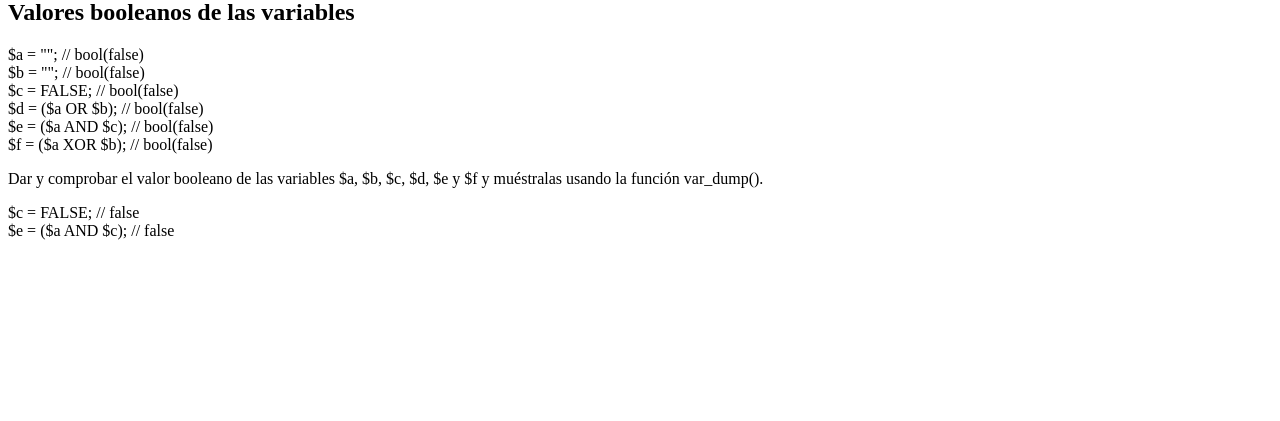
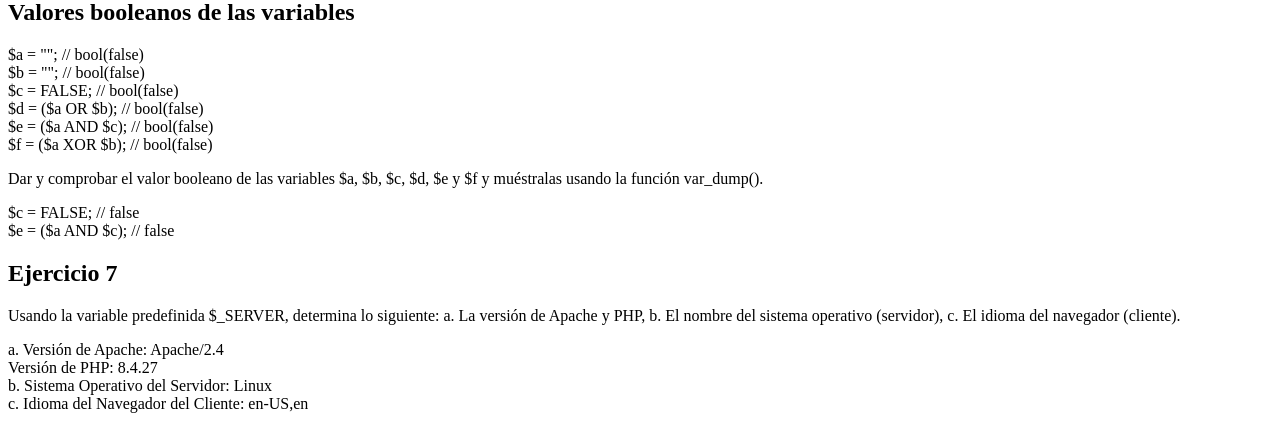
Before and after one commit to KevinGlzV/tecweb, a PHP site: page / in a window 1280 px wide. Shown: the part 1616-2037 px from the top of the page. Before the commit the page ends 1856 px from the top, so only its background shows below. Run offline with PHP 8.4, Linux system fonts and the light colour scheme.

Commit message:
COMMIT 7 - Practica 3 - Ejercicio 7

```diff
--- a/practicas/p03/index.php
+++ b/practicas/p03/index.php
@@ -210,6 +210,30 @@ echo $e_str;
 echo "</p>";
 ?>
 
+<h2>Ejercicio 7</h2>
+<p>Usando la variable predefinida $_SERVER, determina lo siguiente:
+a. La versión de Apache y PHP,
+b. El nombre del sistema operativo (servidor),
+c. El idioma del navegador (cliente).</p>
+
+<?php
+// a. La versión de Apache y PHP
+$apacheVersion = $_SERVER['SERVER_SOFTWARE'];
+$phpVersion = phpversion();
+
+echo "a. Versión de Apache: $apacheVersion<br>";
+echo "   Versión de PHP: $phpVersion<br>";
+
+// b. El nombre del sistema operativo (servidor)
+$serverOS = php_uname('s');
+
+echo "b. Sistema Operativo del Servidor: $serverOS<br>";
+
+// c. El idioma del navegador (cliente)
+$clientLanguage = $_SERVER['HTTP_ACCEPT_LANGUAGE'];
+
+echo "c. Idioma del Navegador del Cliente: $clientLanguage<br>";
+?>
 
 </body>
 </html>
```
